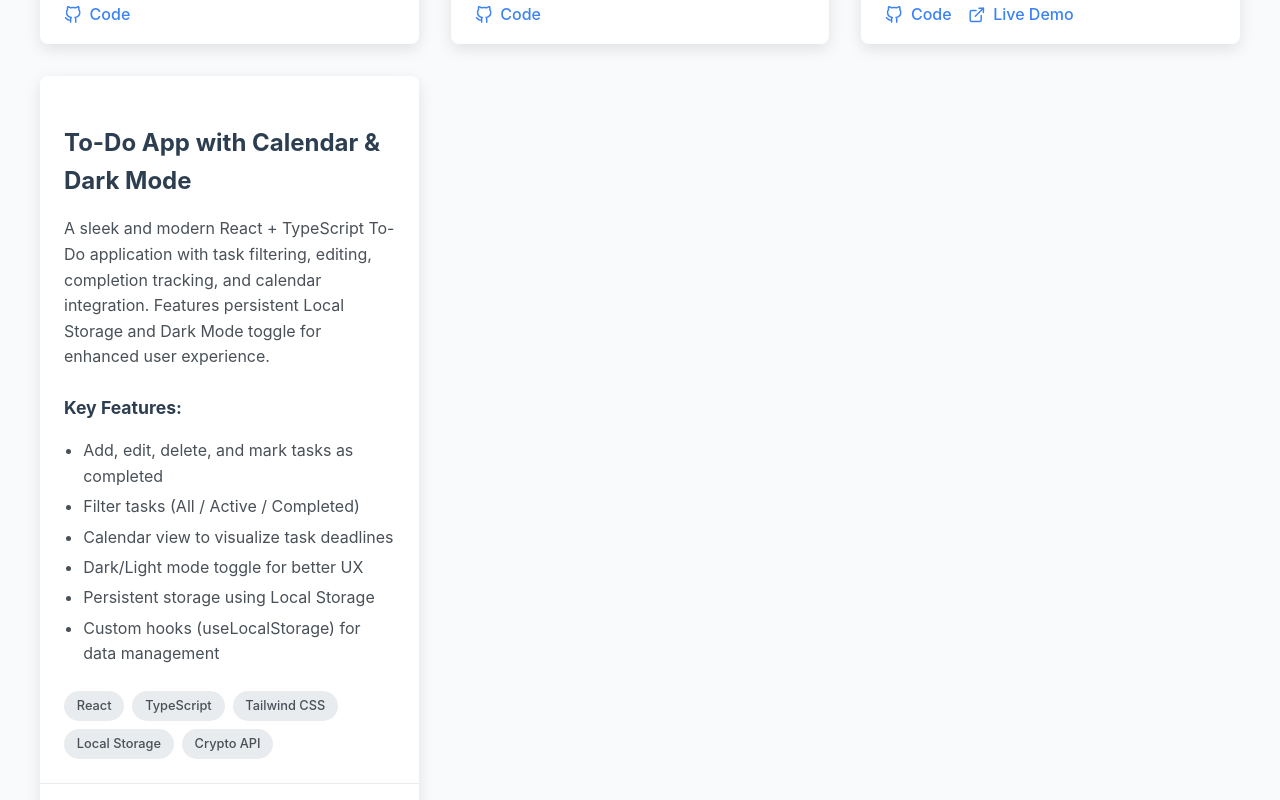
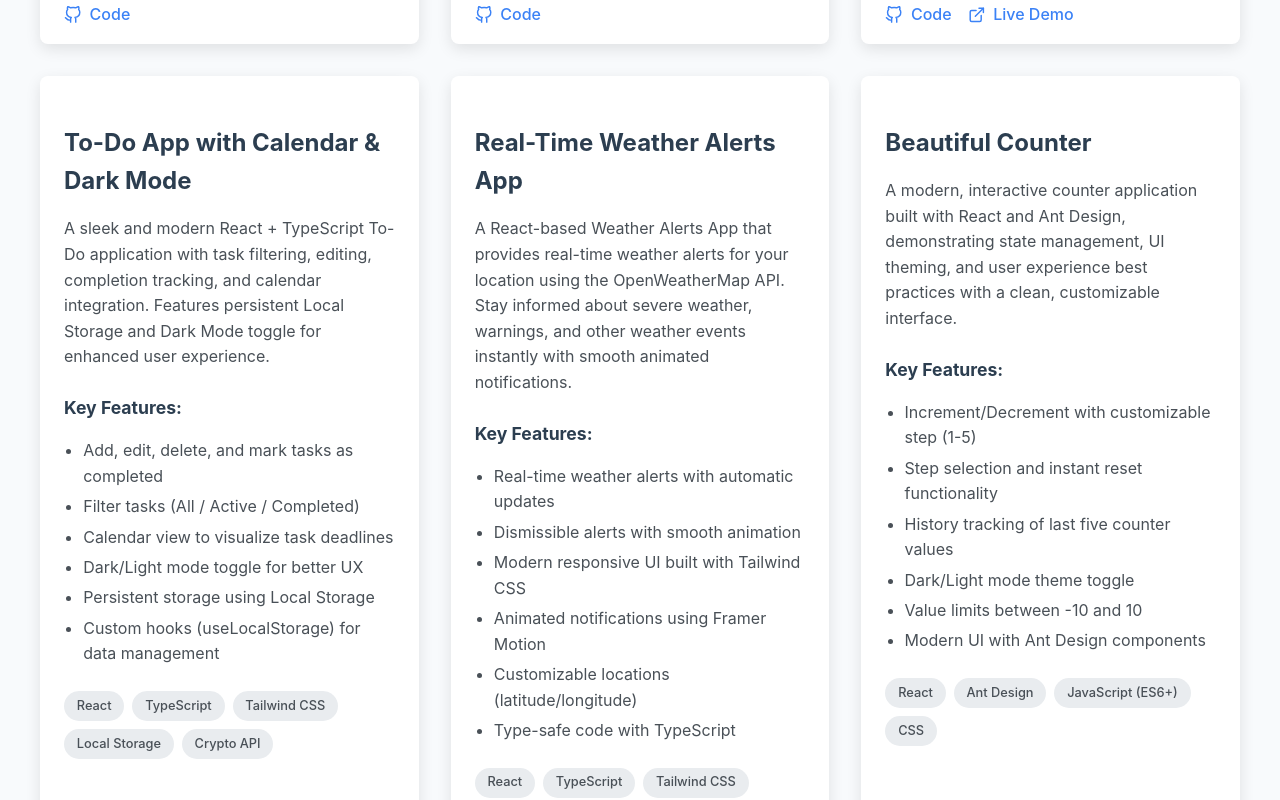
Before and after one commit to SandunPahasara/My-Portfolio-Web-site, a React (Create React App) app: page /projects in a window 1280 px wide. Shown: the part 1340-2140 px from the top of the page. Built offline with nearby package versions, Linux system fonts and the light colour scheme.

Commit message:
Add new project: Real-Time Weather Alerts App with detailed features and links; update project IDs and increase projects per page to 6

```diff
--- a/src/pages/Projects.js
+++ b/src/pages/Projects.js
@@ -68,6 +68,22 @@ const projectData = [
   },
   {
     id: 5,
+    title: "Real-Time Weather Alerts App",
+    description: "A React-based Weather Alerts App that provides real-time weather alerts for your location using the OpenWeatherMap API. Stay informed about severe weather, warnings, and other weather events instantly with smooth animated notifications.",
+    technologies: ["React", "TypeScript", "Tailwind CSS", "Framer Motion", "OpenWeatherMap API"],
+    features: [
+      "Real-time weather alerts with automatic updates",
+      "Dismissible alerts with smooth animation",
+      "Modern responsive UI built with Tailwind CSS",
+      "Animated notifications using Framer Motion",
+      "Customizable locations (latitude/longitude)",
+      "Type-safe code with TypeScript"
+    ],
+    githubLink: "https://github.com/SandunPahasara/Weather-Alerts-App",
+    liveLink: "https://github.com/SandunPahasara/Weather-Alerts-App"
+  },
+  {
+    id: 6,
     title: "Beautiful Counter",
     description: "A modern, interactive counter application built with React and Ant Design, demonstrating state management, UI theming, and user experience best practices with a clean, customizable interface.",
     technologies: ["React", "Ant Design", "JavaScript (ES6+)", "CSS"],
@@ -82,7 +98,7 @@ const projectData = [
     githubLink: "https://github.com/SandunPahasara/Counter",
   },
   {
-    id: 6,
+    id: 7,
     title: "Web Based Conference Management System",
     description: "A Web-Based Conference Management System for organizing and managing conference schedules, speakers, and attendees efficiently.",
     technologies: ["HTML", "CSS", "JavaScript", "PHP", "MySQL"],
@@ -96,7 +112,7 @@ const projectData = [
     githubLink: "https://github.com/SandunPahasara/Web-Based-Conference-Day-Management-System",
   },
   {
-    id: 7,
+    id: 8,
     title: "Library-Management-System",
     description: "A simple Python-based Library Management System for adding, borrowing, and returning books.",
     technologies: ["Python Datetime module"],
@@ -109,7 +125,7 @@ const projectData = [
     githubLink: "https://github.com/SandunPahasara/-Library-Management-System",
   },
   {
-    id: 8,
+    id: 9,
     title: "Calculator",
     description: "A visually appealing console-based calculator in Java featuring: Colorful ANSI console output Clean, user-friendly interface Basic arithmetic operations Error handling and input validation Beautiful ASCII art formatting Features",
     technologies: ["Java"],
@@ -125,7 +141,7 @@ const projectData = [
 
 const Projects = () => {
   const [currentPage, setCurrentPage] = useState(1);
-  const projectsPerPage = 4;
+  const projectsPerPage = 6;
 
   // Calculate pagination
   const indexOfLastProject = currentPage * projectsPerPage;
```
